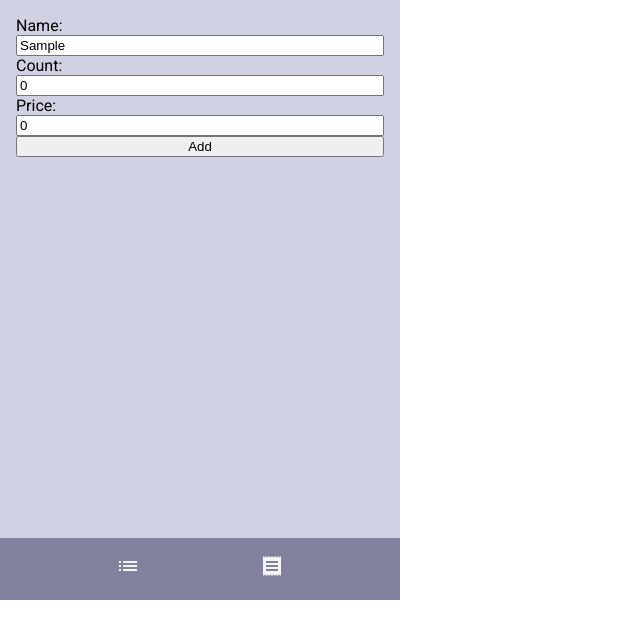
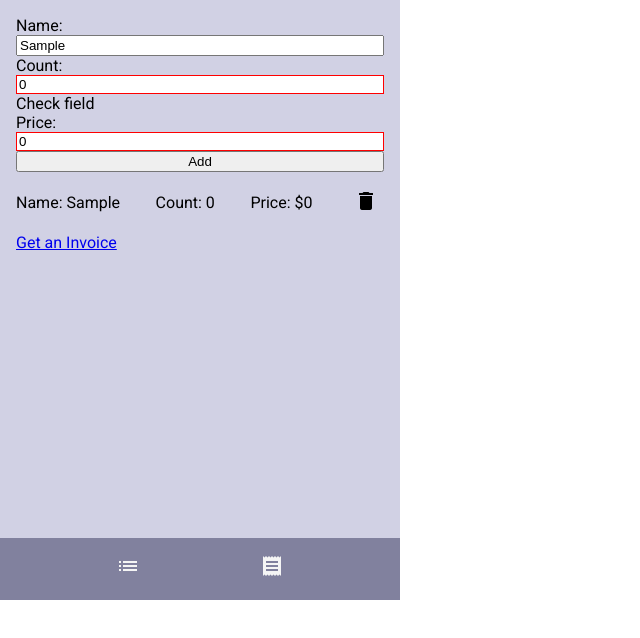
Before and after one commit to oliwierPosiakow/invoceGenerator, an Angular app: page / in a window 1280 px wide. Both pictures are taken after typing "Sample" into the empty fields and a click on the button "Add". Shown: the top 638 px of the page, without its empty margins (0-640 px from the left). Built offline with nearby package versions, Linux system fonts and the light colour scheme.

Commit message:
Added list visualisation

```diff
--- a/src/app/screens/lista-towarow/lista-towarow.component.html
+++ b/src/app/screens/lista-towarow/lista-towarow.component.html
@@ -20,6 +20,7 @@
       formControlName="count"
       [class.invalid]="itemForm.get('count')?.invalid && (itemForm.get('count')?.dirty || itemForm.get('count')?.touched || isSubmitted)"
     >
+    <span *ngIf="itemForm.get('count')?.invalid && (itemForm.get('count')?.dirty || itemForm.get('count')?.touched || isSubmitted)">Check field</span>
 
     <label for="price">Price:</label>
     <input
@@ -33,4 +34,16 @@
 
     <button type="submit">Add</button>
   </form>
+  <div class="order">
+    <p *ngIf="listaTowarow.length === 0">Add something to the list via form.</p>
+    <div class="item" *ngFor ="let item of listaTowarow">
+      <p class="item_field">Name: {{item.name}}</p>
+      <p class="item_field">Count: {{item.count}}</p>
+      <p class="item_field">Price: ${{item.price}}</p>
+      <button class="item_delete">
+        <mat-icon>delete</mat-icon>
+      </button>
+    </div>
+  </div>
+  <a routerLink="/invoice">Get an Invoice</a>
 </div>
--- a/src/app/screens/lista-towarow/lista-towarow.component.scss
+++ b/src/app/screens/lista-towarow/lista-towarow.component.scss
@@ -1,9 +1,31 @@
 .lista{
   width: 100%;
+  margin-bottom: 70px;
   &_form{
     display: flex;
     width: 100%;
     flex-direction: column;
+  }
+  .order{
+    display: flex;
+    flex-direction: column;
+    margin: 1em 0;
+    gap: 1em;
+    max-height: 300px;
+    overflow: auto;
+    .item{
+      display: flex;
+      justify-content: space-between;
+      align-items: center;
+      &_field{
+        font-size: 1rem;
+      }
+      &_delete{
+        background: none;
+        border: none;
+        cursor: pointer;
+      }
+    }
   }
 }
 
--- a/src/app/screens/lista-towarow/lista-towarow.component.ts
+++ b/src/app/screens/lista-towarow/lista-towarow.component.ts
@@ -14,7 +14,7 @@ export class ListaTowarowComponent {
     price: new FormControl(0, [Validators.min(1), Validators.max(1000000), Validators.required]),
   })
   constructor(private fb: FormBuilder) {}
-  isSubmitted = true
+  isSubmitted = false
   listaTowarow: {id: string, name: string, count: number, price: number}[] = []
 
   listaTowarowAdd = (item: any) => {
@@ -30,6 +30,6 @@ export class ListaTowarowComponent {
     // @ts-ignore
     this.listaTowarowAdd(this.itemForm)
     console.log(this.listaTowarow)
-    this.isSubmitted = false
+    this.isSubmitted = true
   }
 }
```
